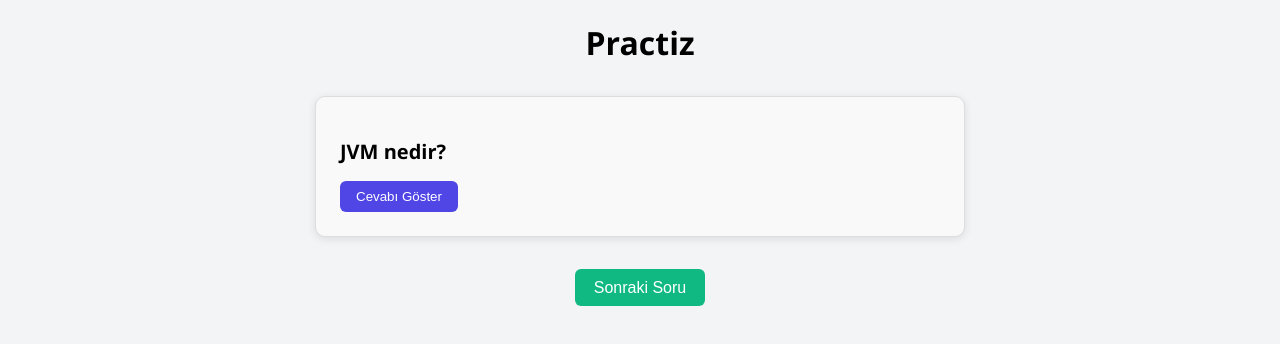
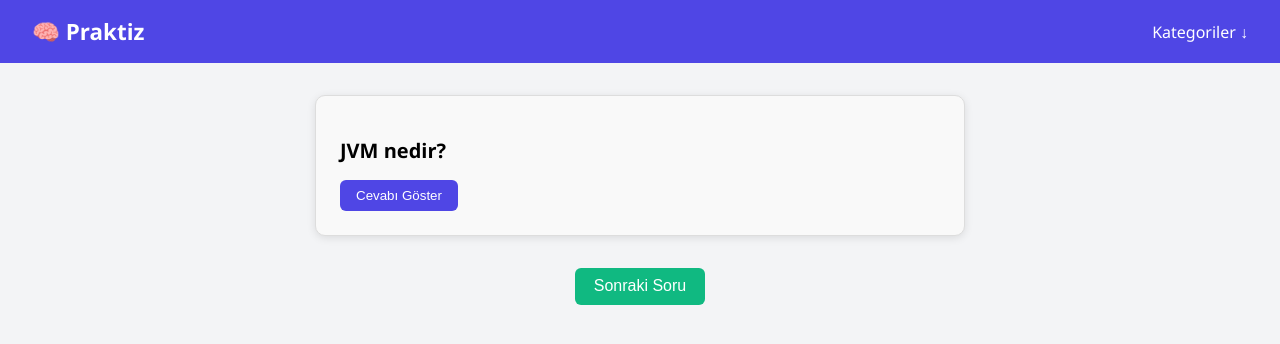
Before and after one commit to sirdashasan/practiz, a React (Vite) app: page / in a window 1280 px wide. Shown: the top 344 px of the page. Built offline with nearby package versions, Linux system fonts and the light colour scheme.

Commit message:
Add Navbar component

```diff
--- a/src/App.tsx
+++ b/src/App.tsx
@@ -1,9 +1,10 @@
+import Navbar from "./components/Navbar/Navbar";
 import Practice from "./components/Practice/Practice";
 
 function App() {
   return (
     <div>
-      <h1 style={{ textAlign: "center" }}>Practiz</h1>
+      <Navbar />
       <Practice />
     </div>
   );
--- /dev/null
+++ b/src/components/Navbar/Navbar.tsx
@@ -0,0 +1,32 @@
+import { useState } from "react";
+import "./styles.css";
+
+const Navbar = () => {
+  const [showDropdown, setShowDropdown] = useState(false);
+
+  const toggleDropdown = () => {
+    setShowDropdown((prev) => !prev);
+  };
+
+  return (
+    <nav className="navbar">
+      <div className="logo">🧠 Praktiz</div>
+
+      <div className="dropdown">
+        <div className="dropdown-toggle" onClick={toggleDropdown}>
+          Kategoriler ↓
+        </div>
+
+        {showDropdown && (
+          <ul className="dropdown-menu">
+            <li className="dropdown-item">Java</li>
+            <li className="dropdown-item">Frontend</li>
+            <li className="dropdown-item">SQL</li>
+          </ul>
+        )}
+      </div>
+    </nav>
+  );
+};
+
+export default Navbar;
--- /dev/null
+++ b/src/components/Navbar/styles.css
@@ -0,0 +1,48 @@
+.navbar {
+  display: flex;
+  justify-content: space-between;
+  align-items: center;
+  background-color: #4f46e5;
+  color: white;
+  padding: 1rem 2rem;
+  position: relative;
+}
+
+.logo {
+  font-size: 1.4rem;
+  font-weight: bold;
+}
+
+.dropdown {
+  position: relative;
+  cursor: pointer;
+  margin-left: auto;
+}
+
+.dropdown-toggle {
+  font-weight: 500;
+  user-select: none;
+}
+
+.dropdown-menu {
+  position: absolute;
+  top: 3rem;
+  right: 0;
+  background-color: white;
+  color: #333;
+  border-radius: 6px;
+  box-shadow: 0 4px 8px rgba(0, 0, 0, 0.1);
+  list-style: none;
+  padding: 0.5rem 0;
+  width: 150px;
+  z-index: 999;
+}
+
+.dropdown-item {
+  padding: 0.5rem 1rem;
+  transition: background-color 0.2s ease;
+}
+
+.dropdown-item:hover {
+  background-color: #f3f4f6;
+}
```
